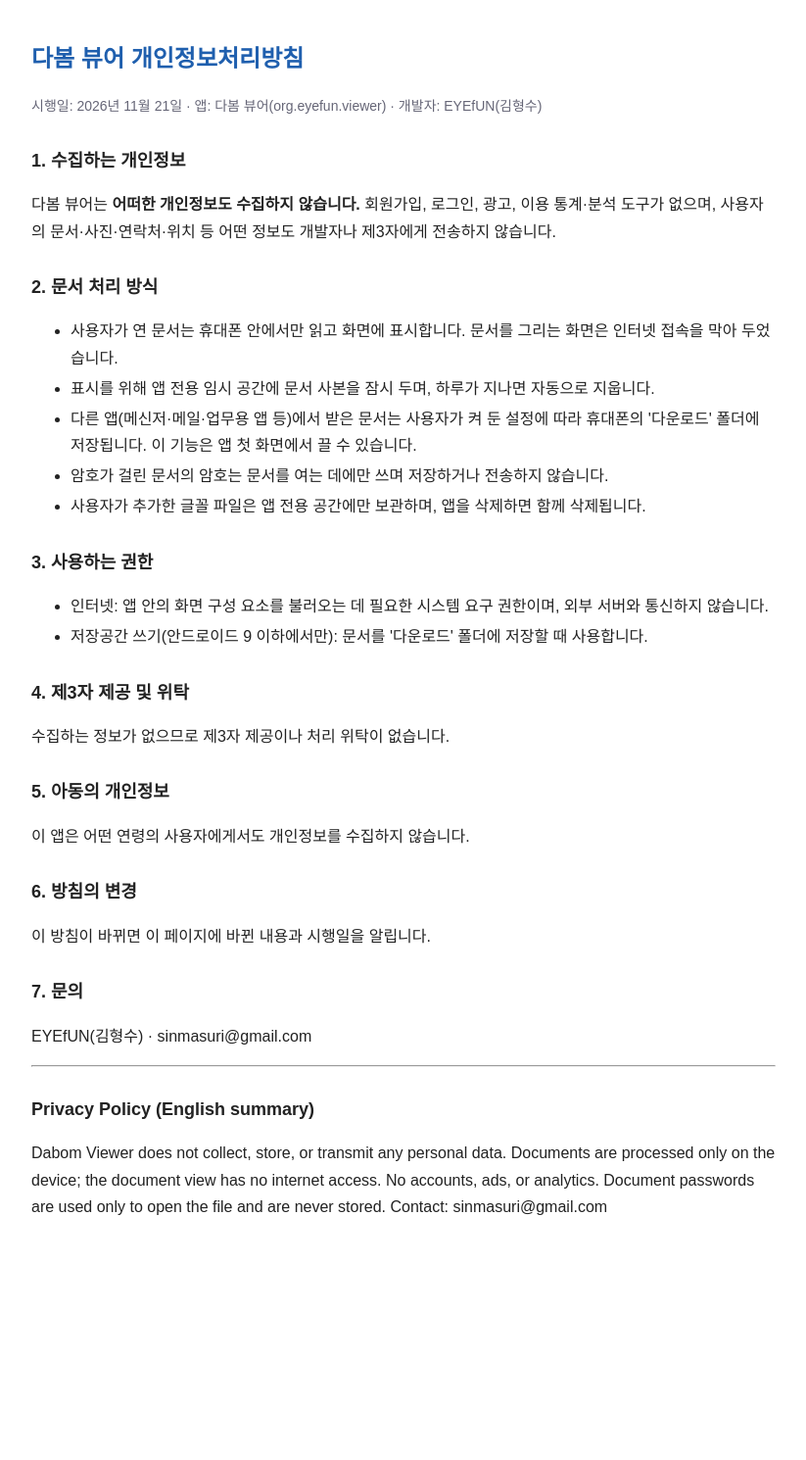
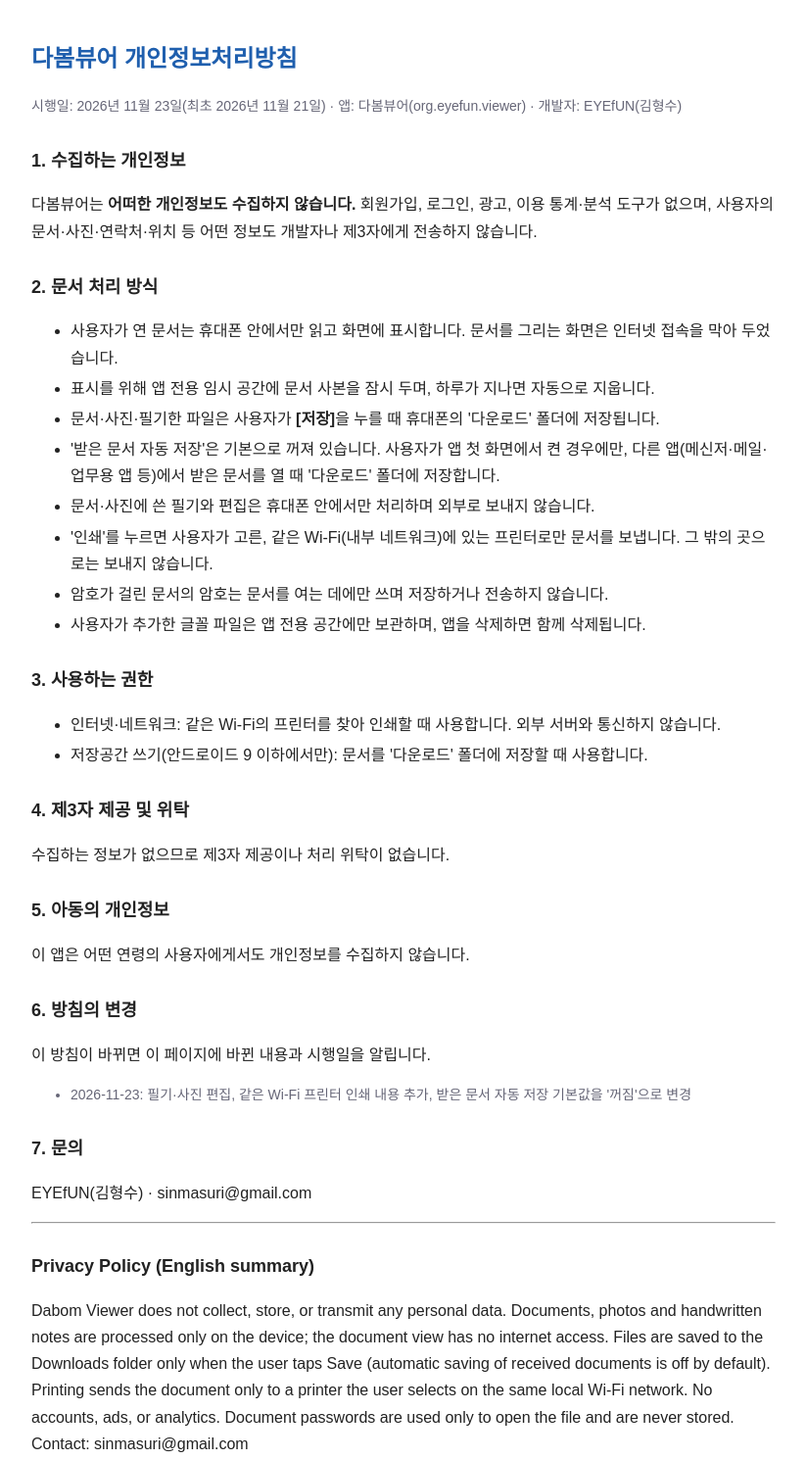
Before and after one commit to EYEfUN77/eyefun-home, a plain HTML site: page viewer/privacy.html in a window 1280 px wide. Shown: the whole page at 98% size, without its empty margins (228-1051 px from the left). Before the commit the page ends 1321 px from the top, so only its background shows below. Drawn offline with Linux system fonts and the light colour scheme.

Commit message:
Update privacy.html

```diff
--- a/viewer/privacy.html
+++ b/viewer/privacy.html
@@ -3,31 +3,34 @@
 <head>
 <meta charset="UTF-8">
 <meta name="viewport" content="width=device-width, initial-scale=1">
-<title>다봄 뷰어 개인정보처리방침</title>
+<title>다봄뷰어 개인정보처리방침</title>
 <style>
 body{font-family:'Pretendard','Noto Sans KR',sans-serif;max-width:760px;margin:0 auto;padding:24px 18px 60px;line-height:1.7;color:#222}
 h1{font-size:24px;color:#1f5fae} h2{font-size:18px;margin-top:28px} li{margin:4px 0} .muted{color:#667;font-size:14px}
 </style>
 </head>
 <body>
-<h1>다봄 뷰어 개인정보처리방침</h1>
-<p class="muted">시행일: 2026년 11월 21일 · 앱: 다봄 뷰어(org.eyefun.viewer) · 개발자: EYEfUN(김형수)</p>
+<h1>다봄뷰어 개인정보처리방침</h1>
+<p class="muted">시행일: 2026년 11월 23일(최초 2026년 11월 21일) · 앱: 다봄뷰어(org.eyefun.viewer) · 개발자: EYEfUN(김형수)</p>
 
 <h2>1. 수집하는 개인정보</h2>
-<p>다봄 뷰어는 <b>어떠한 개인정보도 수집하지 않습니다.</b> 회원가입, 로그인, 광고, 이용 통계·분석 도구가 없으며, 사용자의 문서·사진·연락처·위치 등 어떤 정보도 개발자나 제3자에게 전송하지 않습니다.</p>
+<p>다봄뷰어는 <b>어떠한 개인정보도 수집하지 않습니다.</b> 회원가입, 로그인, 광고, 이용 통계·분석 도구가 없으며, 사용자의 문서·사진·연락처·위치 등 어떤 정보도 개발자나 제3자에게 전송하지 않습니다.</p>
 
 <h2>2. 문서 처리 방식</h2>
 <ul>
 <li>사용자가 연 문서는 휴대폰 안에서만 읽고 화면에 표시합니다. 문서를 그리는 화면은 인터넷 접속을 막아 두었습니다.</li>
 <li>표시를 위해 앱 전용 임시 공간에 문서 사본을 잠시 두며, 하루가 지나면 자동으로 지웁니다.</li>
- <li>다른 앱(메신저·메일·업무용 앱 등)에서 받은 문서는 사용자가 켜 둔 설정에 따라 휴대폰의 '다운로드' 폴더에 저장됩니다. 이 기능은 앱 첫 화면에서 끌 수 있습니다.</li>
+<li>문서·사진·필기한 파일은 사용자가 <b>[저장]</b>을 누를 때 휴대폰의 '다운로드' 폴더에 저장됩니다.</li>
+<li>'받은 문서 자동 저장'은 기본으로 꺼져 있습니다. 사용자가 앱 첫 화면에서 켠 경우에만, 다른 앱(메신저·메일·업무용 앱 등)에서 받은 문서를 열 때 '다운로드' 폴더에 저장합니다.</li>
+<li>문서·사진에 쓴 필기와 편집은 휴대폰 안에서만 처리하며 외부로 보내지 않습니다.</li>
+<li>'인쇄'를 누르면 사용자가 고른, 같은 Wi-Fi(내부 네트워크)에 있는 프린터로만 문서를 보냅니다. 그 밖의 곳으로는 보내지 않습니다.</li>
 <li>암호가 걸린 문서의 암호는 문서를 여는 데에만 쓰며 저장하거나 전송하지 않습니다.</li>
 <li>사용자가 추가한 글꼴 파일은 앱 전용 공간에만 보관하며, 앱을 삭제하면 함께 삭제됩니다.</li>
 </ul>
 
 <h2>3. 사용하는 권한</h2>
 <ul>
- <li>인터넷: 앱 안의 화면 구성 요소를 불러오는 데 필요한 시스템 요구 권한이며, 외부 서버와 통신하지 않습니다.</li>
+<li>인터넷·네트워크: 같은 Wi-Fi의 프린터를 찾아 인쇄할 때 사용합니다. 외부 서버와 통신하지 않습니다.</li>
 <li>저장공간 쓰기(안드로이드 9 이하에서만): 문서를 '다운로드' 폴더에 저장할 때 사용합니다.</li>
 </ul>
 
@@ -39,12 +42,15 @@
 
 <h2>6. 방침의 변경</h2>
 <p>이 방침이 바뀌면 이 페이지에 바뀐 내용과 시행일을 알립니다.</p>
+<ul class="muted">
+<li>2026-11-23: 필기·사진 편집, 같은 Wi-Fi 프린터 인쇄 내용 추가, 받은 문서 자동 저장 기본값을 '꺼짐'으로 변경</li>
+</ul>
 
 <h2>7. 문의</h2>
 <p>EYEfUN(김형수) · sinmasuri@gmail.com</p>
 
 <hr>
 <h2>Privacy Policy (English summary)</h2>
-<p>Dabom Viewer does not collect, store, or transmit any personal data. Documents are processed only on the device; the document view has no internet access. No accounts, ads, or analytics. Document passwords are used only to open the file and are never stored. Contact: sinmasuri@gmail.com</p>
+<p>Dabom Viewer does not collect, store, or transmit any personal data. Documents, photos and handwritten notes are processed only on the device; the document view has no internet access. Files are saved to the Downloads folder only when the user taps Save (automatic saving of received documents is off by default). Printing sends the document only to a printer the user selects on the same local Wi-Fi network. No accounts, ads, or analytics. Document passwords are used only to open the file and are never stored. Contact: sinmasuri@gmail.com</p>
 </body>
 </html>
```
Lines whose indentation alone changed are shown as unchanged.
